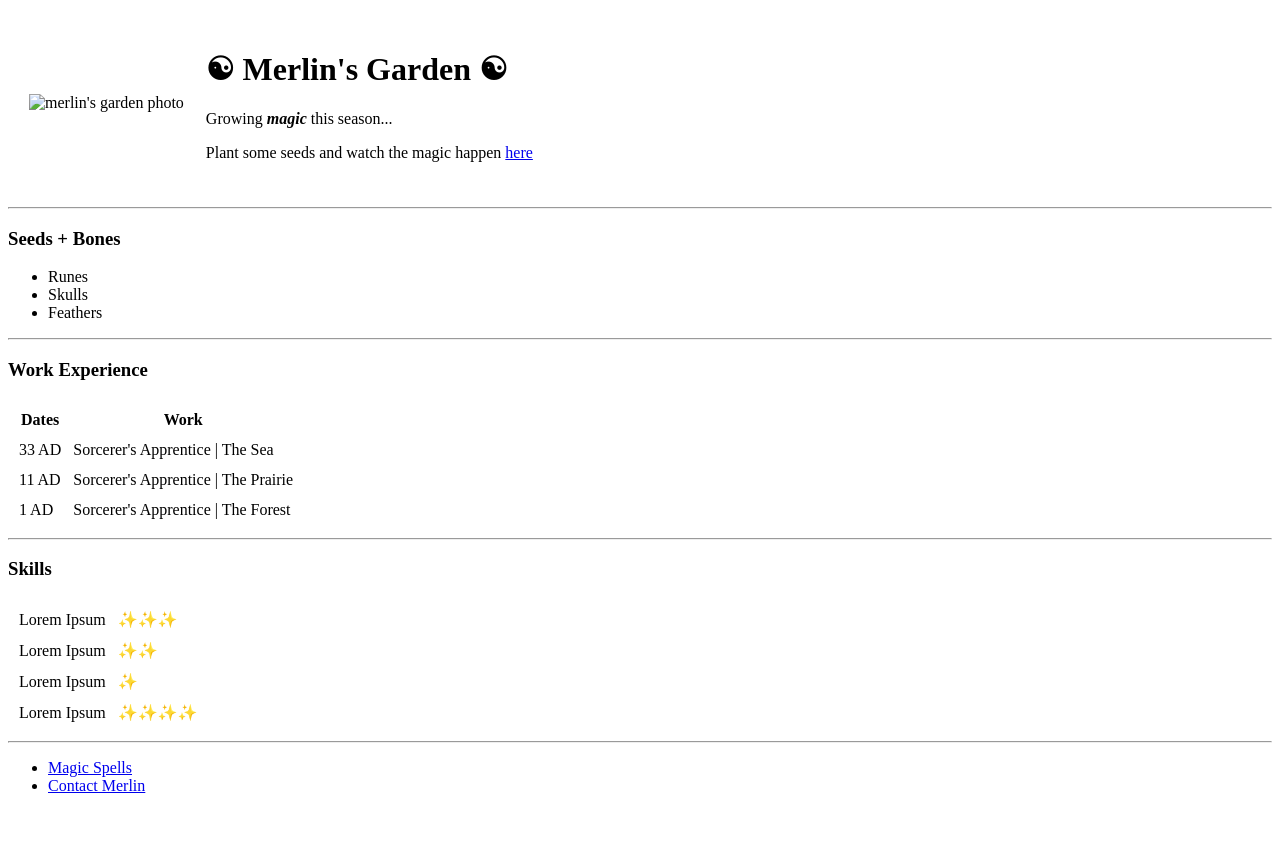
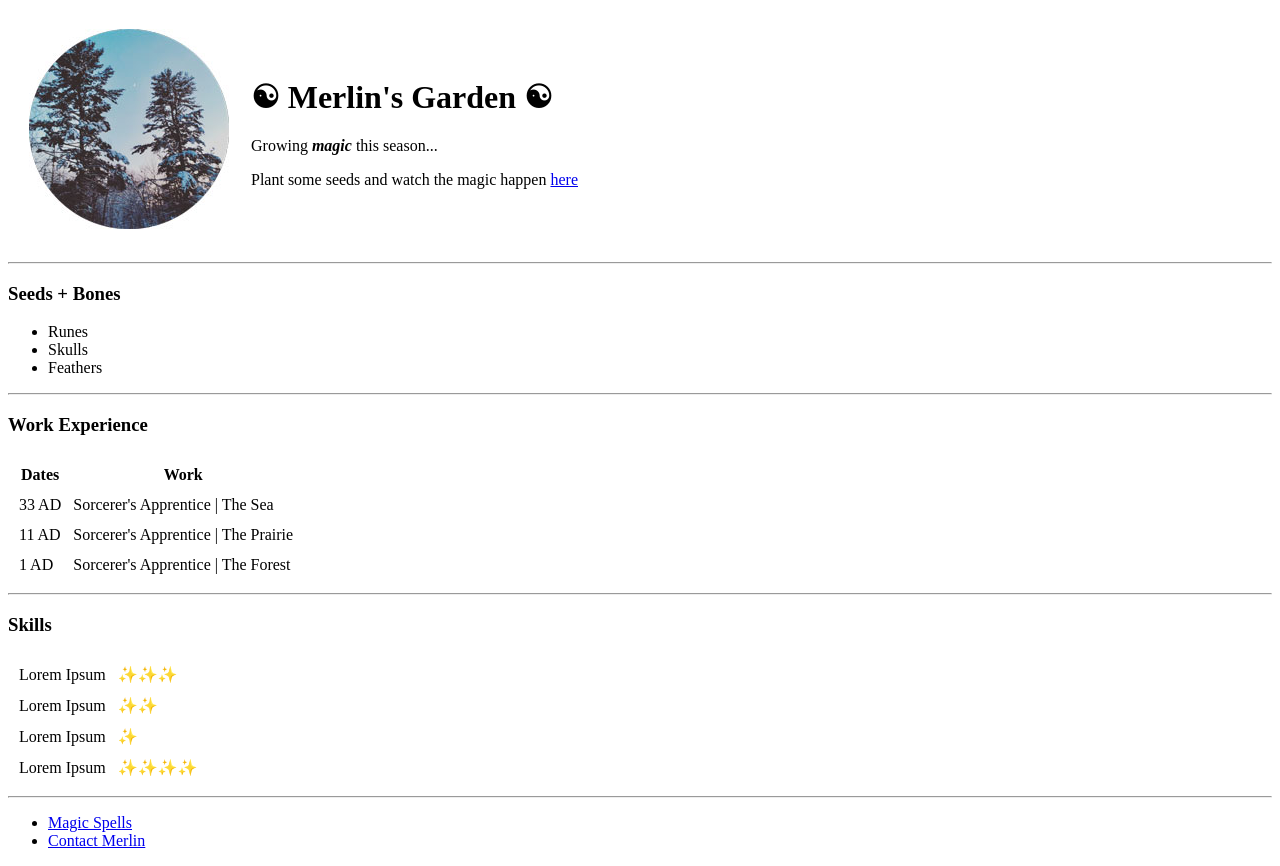
Before and after one commit to goodharvestdesignco/dev-course-sandbox, a plain HTML site: page index.html in a window 1280 px wide. Before the commit the page ends 811 px from the top, so only its background shows below. Drawn offline with Linux system fonts and the light colour scheme; the site is published under a folder, as on GitHub Pages, so addresses that start at the root find nothing.

Commit message:
Update index.html

```diff
--- a/index.html
+++ b/index.html
@@ -19,7 +19,7 @@
         <table cellspacing="20">
             <tr>
                 <td>
-                    <img src="/images/IMG_8351-modified.jpg" alt="merlin's garden photo"/></td>
+                    <img src="images/IMG_8351-modified.jpg" alt="merlin's garden photo"/></td>
                 <td><h1>☯ Merlin's Garden ☯</h1>
                     <p>Growing <strong><em>magic </em></strong> this season...</p>
                     <p>Plant some seeds and watch the magic happen <a href="https://landbyhand.org/">here</a></p>
```
